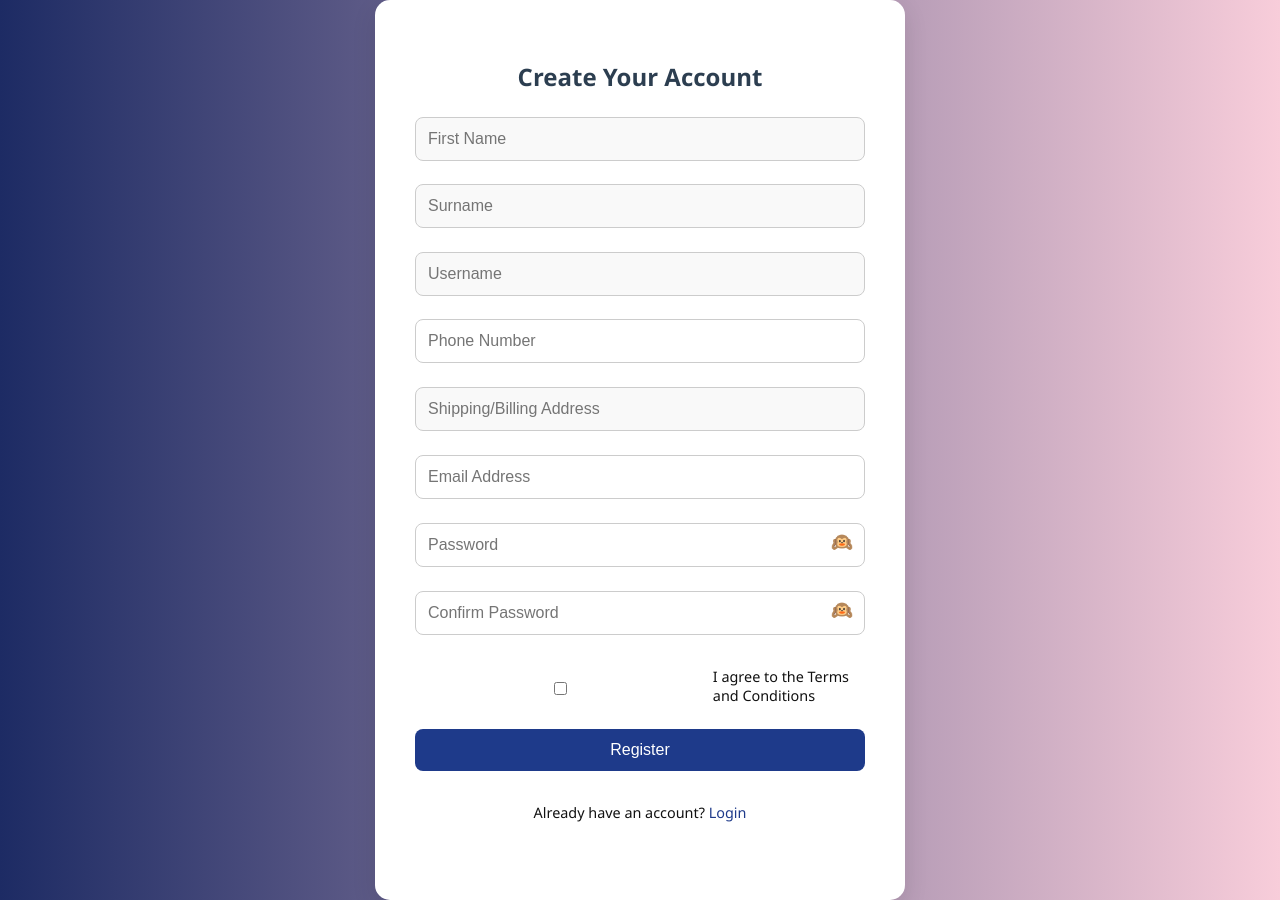
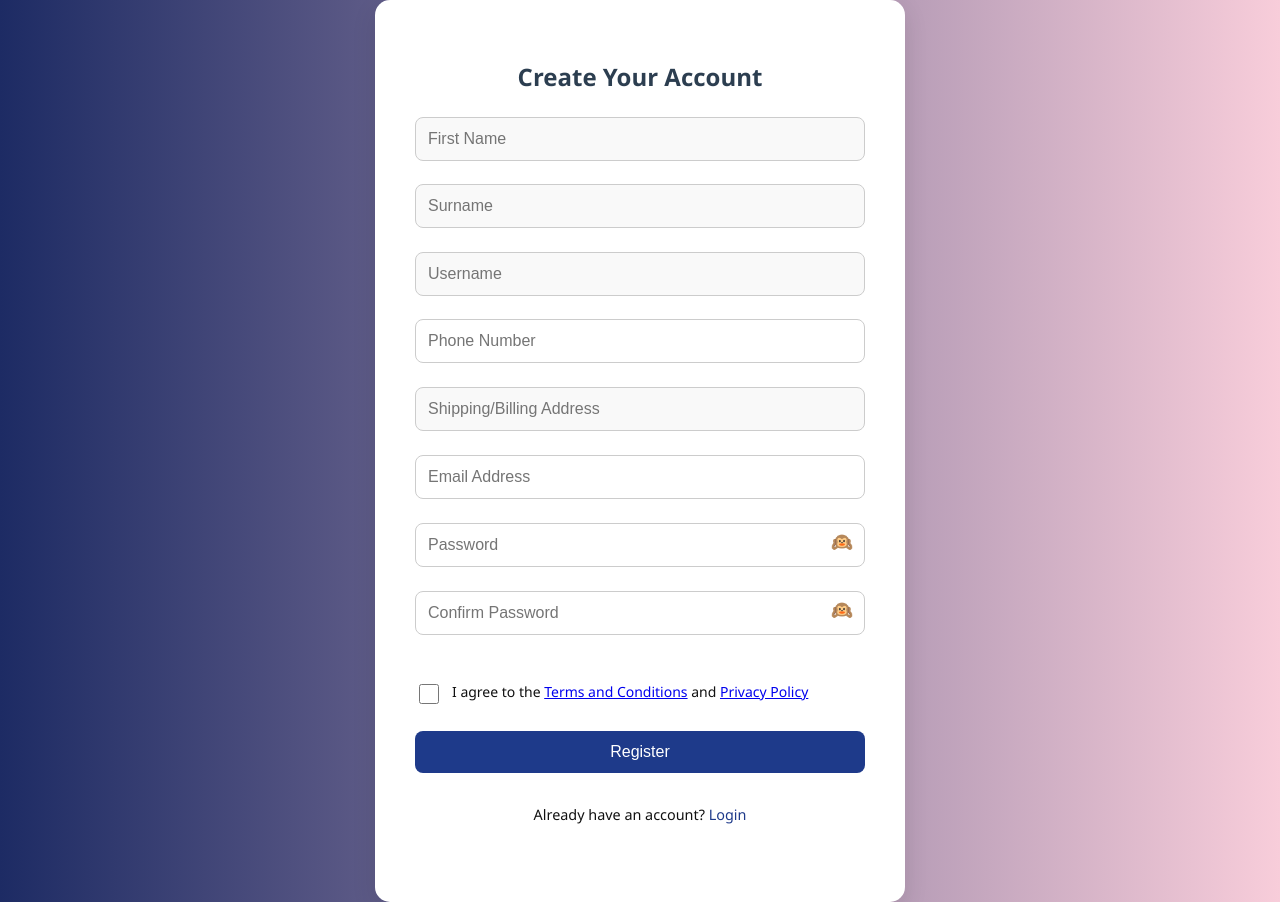
Before and after one commit to EugeneBruno/SwiftCart, a plain HTML site: page frontend/register.html in a window 1280 px wide. Drawn offline with Linux system fonts and the light colour scheme.

Commit message:
modified css

```diff
--- a/frontend/css/styles.css
+++ b/frontend/css/styles.css
@@ -440,6 +440,26 @@ button{
   transition: background-color 0.3s ease;
 }
 
+.checkbox-container{
+  display: flex;
+  align-items: flex-start;
+  gap: 10px;
+  margin-top: 15px;
+  font-size: 14px;
+  line-height: 1.4;
+}
+
+.checkbox-container input[type="checkbox"]{
+  width: 20px;
+  height: 20px;
+  margin-top: 2px;
+  accent-color: #1a237e;
+}
+
+.checkbox-container label{
+  flex: 1;
+}
+
 button[type="submit"]:hover {
   background-color: #3b82f6;
 }
--- a/frontend/register.html
+++ b/frontend/register.html
@@ -33,11 +33,13 @@
 
 
       <small id="passwordMatchMessage" style="color: red;"></small>
+      <div class="checkbox-container">
+        <input type="checkbox" id="terms" required />
+        <label for="terms">
+          I agree to the <a href="#">Terms and Conditions</a> and <a href="#">Privacy Policy</a>
+        </label>
+      </div>
 
-      <label class="checkbox">
-        <input type="checkbox" id="terms" required />
-        I agree to the Terms and Conditions
-      </label>
 
       <button type="submit" class="primary-btn">Register</button>
       <p>Already have an account? <a href="login.html">Login</a></p>
```
